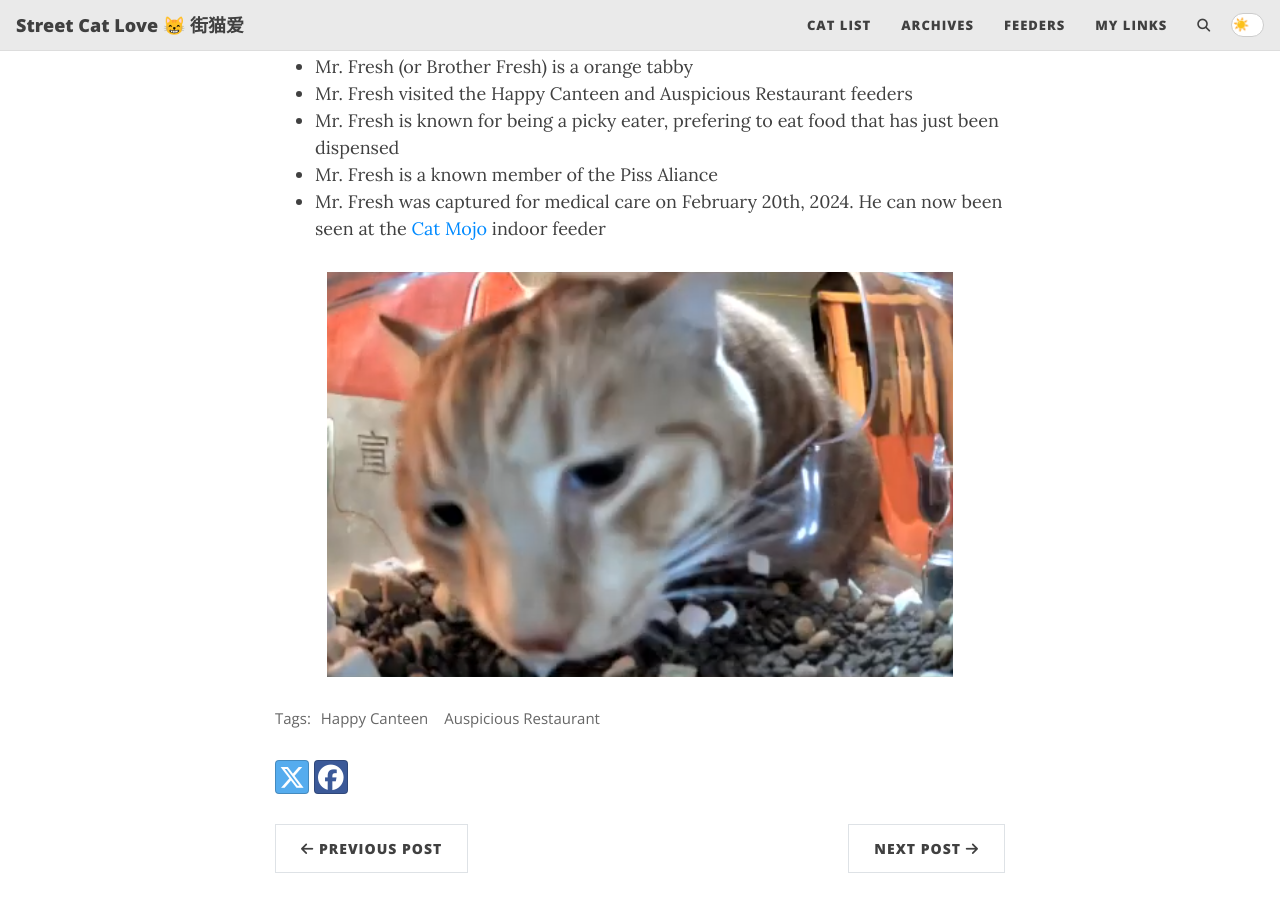
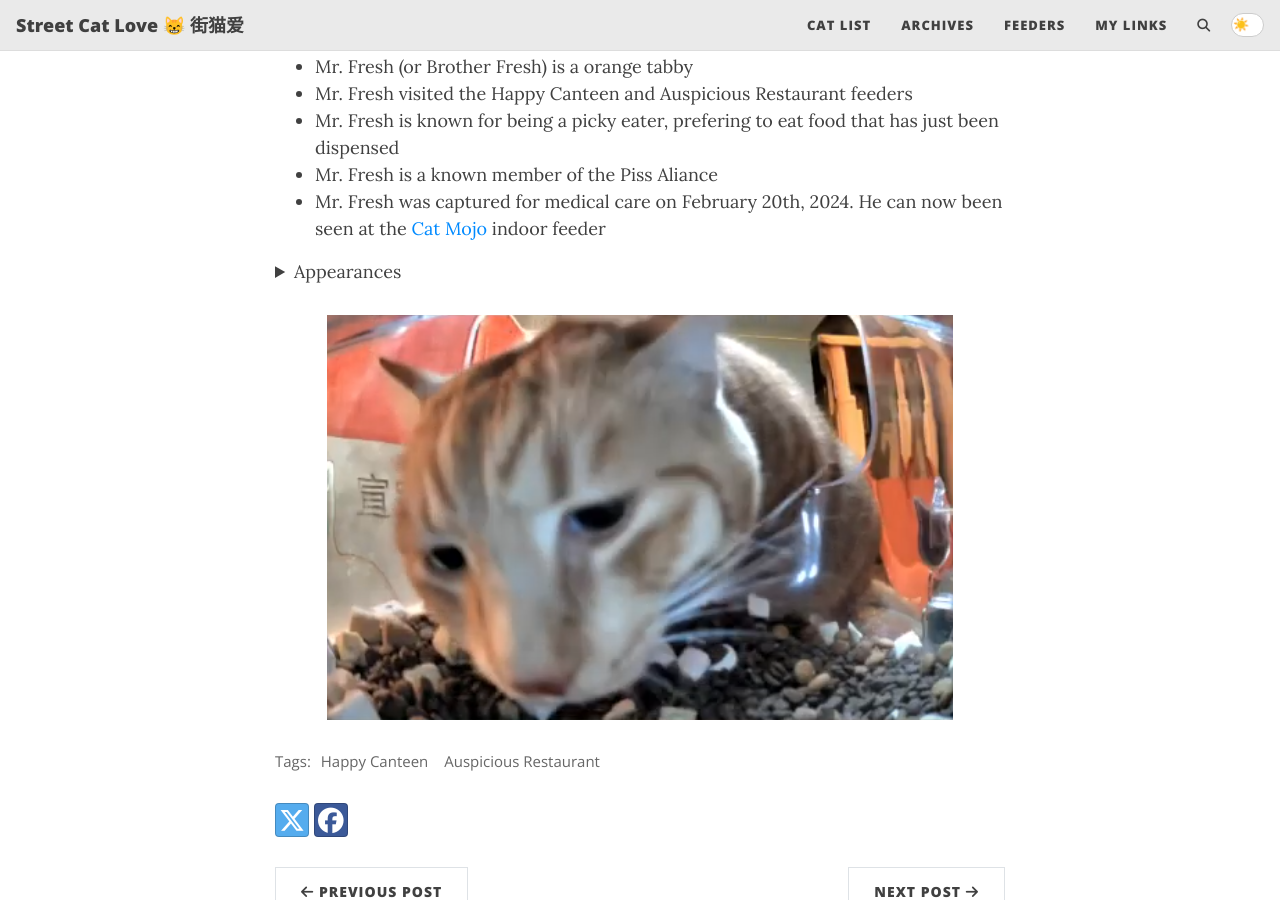
Before and after one commit to StreetCatLove/hellostreetcat, a Jekyll site: the page built from _posts/2024-11-28-fresh.md, in a window 1280 px wide and 900 px high, scrolled down 470 px. Built offline with Jekyll 4.4.1, drawn with Linux system fonts in a browser that asks for light colours; comment, search, counter and statistics services are not loaded.

Commit message:
Update 2024-11-28-fresh.md

```diff
--- a/_posts/2024-11-28-fresh.md
+++ b/_posts/2024-11-28-fresh.md
@@ -14,4 +14,16 @@
 * Mr. Fresh is a known member of the Piss Aliance
 * Mr. Fresh was captured for medical care on February 20th, 2024. He can now been seen at the [Cat Mojo](https://meow.camera/viewer/#5144313095337151915) indoor feeder
 
+<details>
+<summary>Appearances</summary>
+<ul>
+    <li><a href="https://youtu.be/XXNWYqvcNgU?t=18761">1/1/25 18:07</a></li>
+    <li><a href="https://youtu.be/S3S3NWgkbRk?t=21038">1/3/25 18:41</a></li>
+    <li><a href="https://youtu.be/Ek5eI2Gvens?t=1390">2/25/25 00:14</a></li>
+    <li><a href="https://youtu.be/B9i6XOkQkps?t=14655">3/212/25 15:15</a></li>
+    <li><a href="https://youtu.be/EmK4W_bW3ps?t=23790">4/4/25 18:19</a></li>
+    <li><a href="https://youtu.be/BumA_0w2KpA?t=4889">10/24/25 13:19</a></li>
+</ul>
+</details>
+
 ![Mr. Fresh](https://streetcatlove.github.io/hellostreetcat/assets/img/fresh0.png){: .mx-auto.d-block :}
```
